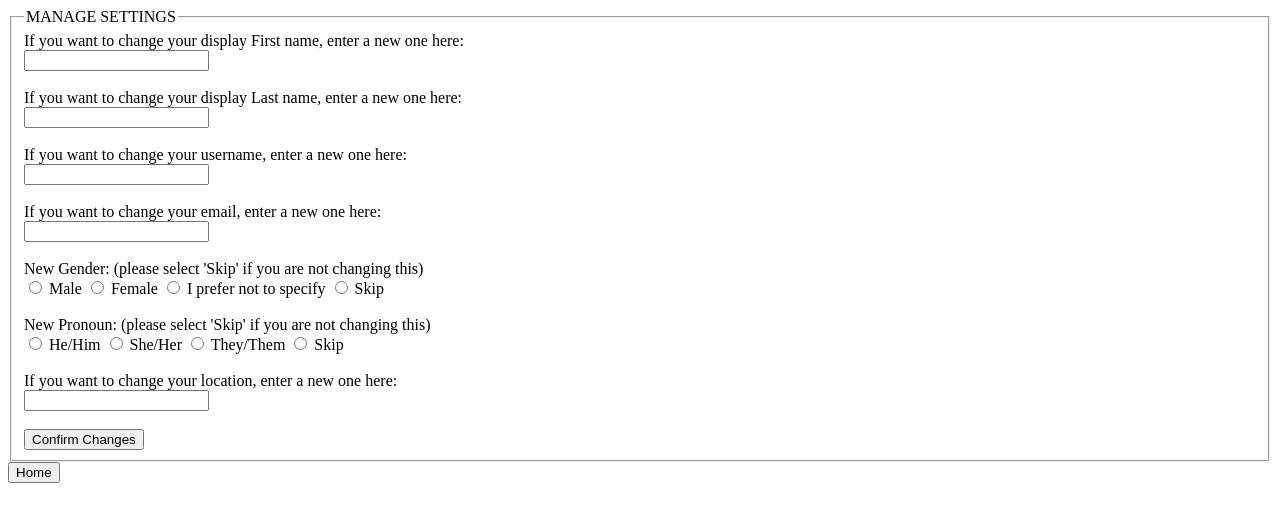
After one commit to georgekouts108/soen357-chromatic, a Flask app: page /settings in a window 1280 px wide. The commit adds this page. Shown: the top 522 px of the page. Run offline with Flask 2, Linux system fonts and the light colour scheme; parts of the project's set-up code (start-up, migrations or seed data) failed here and were passed over.

Commit message:
#27 implemented feature to manage users' settings

```diff
--- a/app.py
+++ b/app.py
@@ -5,9 +5,9 @@ from datetime import datetime
 from Genre import getListOfGenres
 from User import User, setLatestNumberOfUsersAndIDs, getUserCount
 from appLoading import loadAllUsers, setUpFriendshipFiles, loadAllChats
-from forms import GenreManageControls, HomeButton, HomePageButtons, LoginForm, RegisterForm, LoginButton, RegisterButton, GenreManageControls, MessagesPageButtons, NewChatForm, ChatViewForm, ForgotPasswordForm
+from forms import GenreManageControls, HomeButton, HomePageButtons, LoginForm, RegisterForm, LoginButton, RegisterButton, GenreManageControls, MessagesPageButtons, NewChatForm, ChatViewForm, ForgotPasswordForm, SettingsForm
 from registerAndLogin import verifyCredentials, usernameIsOK, emailIsOK, findActiveUser, verifyUsernameOrEmail
-from csvEditing import getGeneralInfoDB, toggleUserLoginState, retrieveFavGenres, updatePassword, retrieveGeneralInfo
+from csvEditing import getGeneralInfoDB, toggleUserLoginState, retrieveFavGenres, updatePassword, retrieveGeneralInfo, updateField
 from Chat import Chat
 from messaging import getInfoForFriends, removeEmptyChatFiles
 
@@ -652,6 +652,59 @@ def prevChat():
     return render_template("chatHostPage.html", USERNAME=CURRENT_USER, chatform=ChatViewForm(), homeButton=HomeButton(), ID=visited_chat_id, MEMBERS=members, LOG=chat_log)
 
 
+@app.route('/settings', methods=['GET', 'POST'])
+def settings():
+    return render_template("settings.html", USERNAME=CURRENT_USER, form=SettingsForm(), homebutton=HomeButton())
+
+
+@app.route('/settings_post', methods=['GET', 'POST'])
+def settings_post():
+    form = SettingsForm()
+    if request.method == 'POST':
+        global ALL_USER_OBJECTS
+        currentUserID = int(findUserID(CURRENT_USER))
+
+        try:
+            if form.new_firstName.data != "":
+                ALL_USER_OBJECTS[currentUserID -
+                                 1].firstname = form.new_firstName.data
+                updateField(int(currentUserID), 1, form.new_firstName.data)
+
+            if form.new_lastName.data != "":
+                ALL_USER_OBJECTS[currentUserID -
+                                 1].lastname = form.new_lastName.data
+                updateField(int(currentUserID), 2, form.new_lastName.data)
+
+            if form.new_username.data != "":
+                ALL_USER_OBJECTS[currentUserID -
+                                 1].username = form.new_username.data
+                updateField(int(currentUserID), 10, form.new_username.data)
+
+            if form.new_email.data != "":
+                ALL_USER_OBJECTS[currentUserID -
+                                 1].email = form.new_email.data
+                updateField(int(currentUserID), 3, form.new_email.data)
+
+            if form.new_location.data != "":
+                ALL_USER_OBJECTS[currentUserID -
+                                 1].location = form.new_location.data
+                updateField(int(currentUserID), 8, form.new_location.data)
+
+            if request.form['new_gender'] != 'Skip':
+                ALL_USER_OBJECTS[currentUserID -
+                                 1].gender = request.form['new_gender']
+                updateField(int(currentUserID), 12, request.form['new_gender'])
+            if request.form['new_pronoun'] != 'Skip':
+                ALL_USER_OBJECTS[currentUserID -
+                                 1].pronoun = request.form['new_pronoun']
+                updateField(int(currentUserID), 13,
+                            request.form['new_pronoun'])
+
+            return redirect(url_for('settings'))
+        except Exception:
+            return redirect(url_for('settings'))
+
+
 if __name__ == '__main__':
     app.debug = True
     app.run(host='0.0.0.0', port=5000)
--- a/forms.py
+++ b/forms.py
@@ -42,6 +42,25 @@ class RegisterForm(FlaskForm):
                                 DataRequired(), EqualTo('password')])
     submit = SubmitField('Register Account', validators=[
                          usernameIsOK(username)])
+
+
+class SettingsForm(FlaskForm):
+
+    new_firstName = StringField(
+        'If you want to change your display First name, enter a new one here:')
+    new_lastName = StringField(
+        'If you want to change your display Last name, enter a new one here:')
+
+    new_username = StringField(
+        'If you want to change your username, enter a new one here:', validators=[Length(min=8, max=15)])
+    new_email = EmailField(
+        'If you want to change your email, enter a new one here:')
+    new_location = StringField(
+        'If you want to change your location, enter a new one here:')
+
+    # gender and pronoun setting will be written in HTML directly
+
+    submit = SubmitField('Confirm Changes')
 
 
 class LoginForm(FlaskForm):
--- a/templates/home.html
+++ b/templates/home.html
@@ -38,6 +38,11 @@
             {{form2.myMessages}}<br><br>
         </div>
     </form><br>
+    <form method='POST' action='/settings'>
+        <div class="form-group">
+            <input type="submit" value="Settings"><br><br>
+        </div>
+    </form><br>
     <form method='POST' action='/logout'>
         <div class="form-group">
             {{form2.logout}}<br><br>
--- /dev/null
+++ b/templates/settings.html
@@ -0,0 +1,60 @@
+<!DOCTYPE html>
+<html lang="en">
+
+<head>
+    <meta charset="UTF-8">
+    <meta http-equiv="X-UA-Compatible" content="IE=edge">
+    <meta name="viewport" content="width=device-width, initial-scale=1.0">
+    <title>Settings - {{USERNAME}}</title>
+</head>
+
+<body>
+    <div class="container w-50">
+        <form method="POST" action="/settings_post">
+            {{form.hidden_tag()}}
+            <fieldset>
+                <legend>MANAGE SETTINGS</legend>
+                <div class="form-group">
+
+                    {{form.new_firstName.label(class='form-control-label')}}<br>
+                    {{form.new_firstName}}<br><br>
+
+                    {{form.new_lastName.label(class='form-control-label')}}<br>
+                    {{form.new_lastName}}<br><br>
+
+                    {{form.new_username.label(class='form-control-label')}}<br>
+                    {{form.new_username}}<br><br>
+
+                    {{form.new_email.label(class='form-control-label')}}<br>
+                    {{form.new_email}}<br><br>
+
+                    <label>New Gender: (please select 'Skip' if you are not changing this)</label><br>
+                    <input type="radio" name="new_gender" id="male" value="Male"> Male
+                    <input type="radio" name="new_gender" id="female" value="Female"> Female
+                    <input type="radio" name="new_gender" id="unsp" value="Unspecified"> I prefer not to specify
+                    <input type="radio" name="new_gender" id="skip" value="Skip"> Skip
+                    <br><br>
+
+                    <label>New Pronoun: (please select 'Skip' if you are not changing this)</label><br>
+                    <input type="radio" name="new_pronoun" id="hehim" value="He/Him"> He/Him
+                    <input type="radio" name="new_pronoun" id="sheher" value="She/Her"> She/Her
+                    <input type="radio" name="new_pronoun" id="theythem" value="They/Them"> They/Them
+                    <input type="radio" name="new_pronoun" id="skip" value="Skip"> Skip
+                    <br><br>
+
+                    {{form.new_location.label(class='form-control-label')}}<br>
+                    {{form.new_location}}<br><br>
+
+                    {{form.submit}}
+                </div>
+            </fieldset>
+        </form>
+        <form method='POST' action='/'>
+            <div class="form-group">
+                {{homebutton.home}}
+            </div>
+        </form>
+    </div>
+</body>
+
+</html>
```
Also changed, not shown: csvEditing.py (+12 -0 lines).
